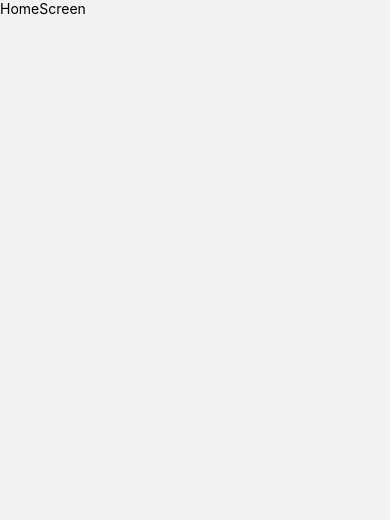
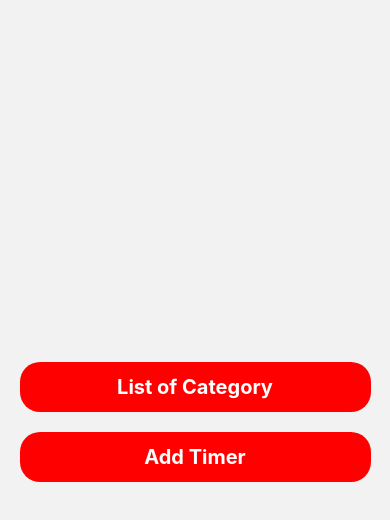
Before and after one commit to Bhavesh-XLV/healthFlex, a React Native app: screen /HomeScreen in a window 390 px wide. Shown: the top 520 px of the page. Built offline with nearby package versions, Linux system fonts and the light colour scheme.

Commit message:
done homeScreen

```diff
--- a/src/components/HomeScreen.tsx
+++ b/src/components/HomeScreen.tsx
@@ -1,12 +1,46 @@
-import {View, Text} from 'react-native';
+import {View, Text, TouchableOpacity, StyleSheet} from 'react-native';
 import React from 'react';
+import {useNavigation} from '@react-navigation/native';
 
 const HomeScreen = () => {
+  const navigation = useNavigation();
   return (
-    <View>
-      <Text>HomeScreen</Text>
+    <View style={styles.container}>
+      <TouchableOpacity
+        onPress={() => navigation.navigate('ListOfCategory')}
+        style={styles.buttonContainer}>
+        <Text style={styles.buttonText}>List of Category</Text>
+      </TouchableOpacity>
+
+      <TouchableOpacity
+        onPress={() => navigation.navigate('AddTimer')}
+        style={styles.buttonContainer}>
+        <Text style={styles.buttonText}>Add Timer</Text>
+      </TouchableOpacity>
     </View>
   );
 };
 
 export default HomeScreen;
+
+const styles = StyleSheet.create({
+  container: {
+    flex: 1,
+    justifyContent: 'center',
+    alignItems: 'center',
+  },
+  buttonContainer: {
+    height: 50,
+    width: '90%',
+    backgroundColor: 'red',
+    justifyContent: 'center',
+    alignItems: 'center',
+    borderRadius: 20,
+    margin: 10,
+  },
+  buttonText: {
+    color: 'white',
+    fontWeight: 'bold',
+    fontSize: 20,
+  },
+});
```
